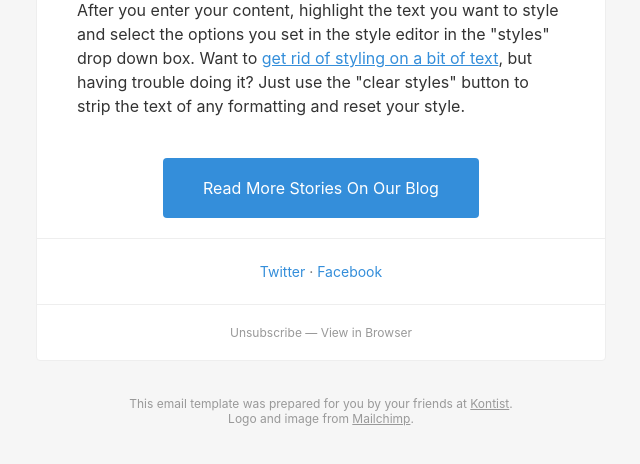
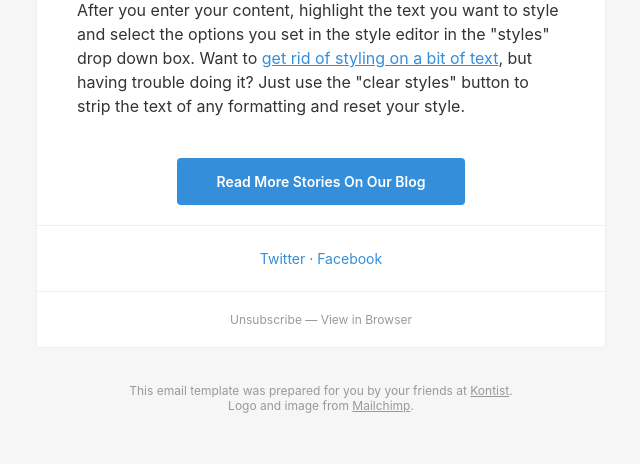
Before and after one commit to joshuasoehn/email-framework, a website: page src/templates/basic-template.html in a window 1280 px wide. Shown: the part 753-1217 px from the top of the page, without its empty margins (319-959 px from the left). Drawn offline with nearby package versions, Linux system fonts and the light colour scheme; files that its build step writes are made by us from their sources.

Commit message:
font adjustments

```diff
--- a/src/templates/css/main.css
+++ b/src/templates/css/main.css
@@ -104,7 +104,7 @@ p {
   padding: 15px 40px;
   border-radius: 4px;
   margin-top: 20px;
-  font-weight: 400;
+  font-weight: 600;
 }
 
 .preheaderContent {
--- a/src/templates/css/media-queries.css
+++ b/src/templates/css/media-queries.css
@@ -7,7 +7,5 @@
   }
   .button a{
     margin-top: 40px;
-    font-size: 16px !important;
-    padding: 20px 40px !important;
   }
 }
```
Also changed, not shown: build/basic-template.html.
